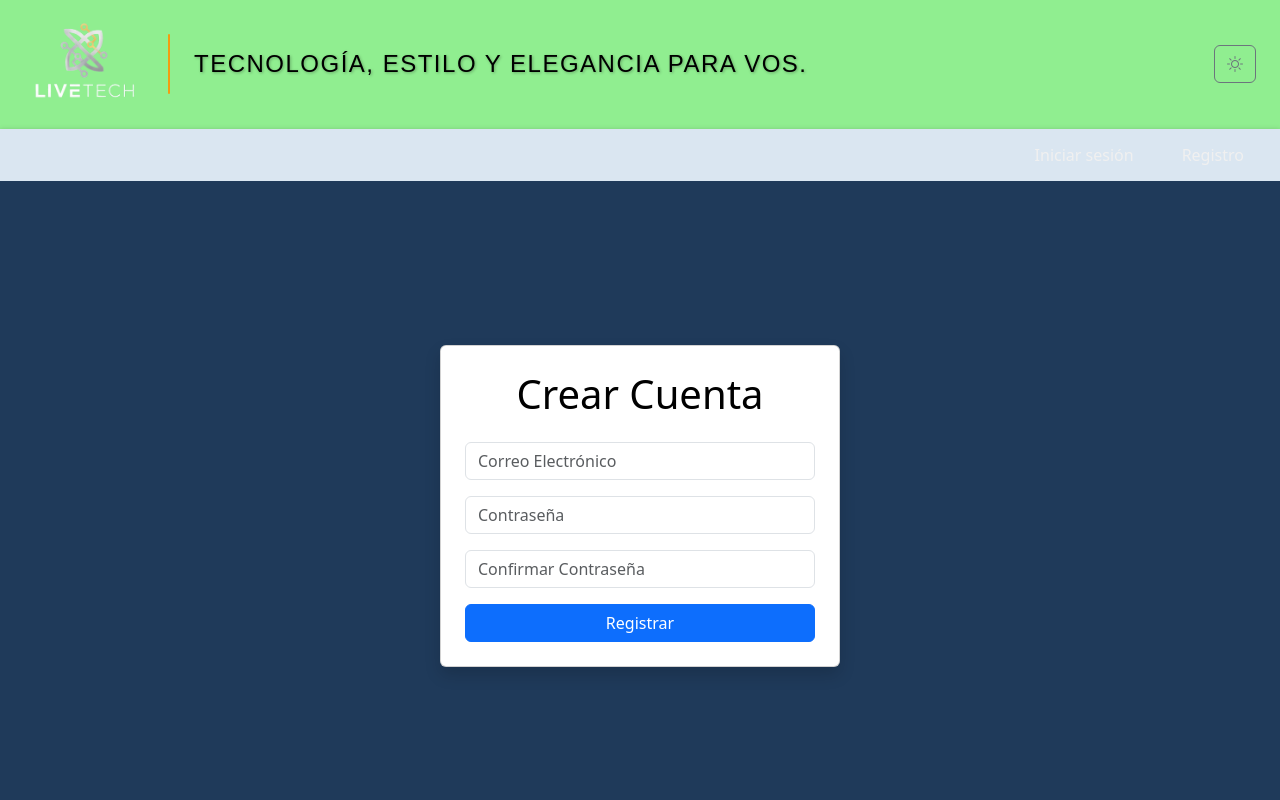
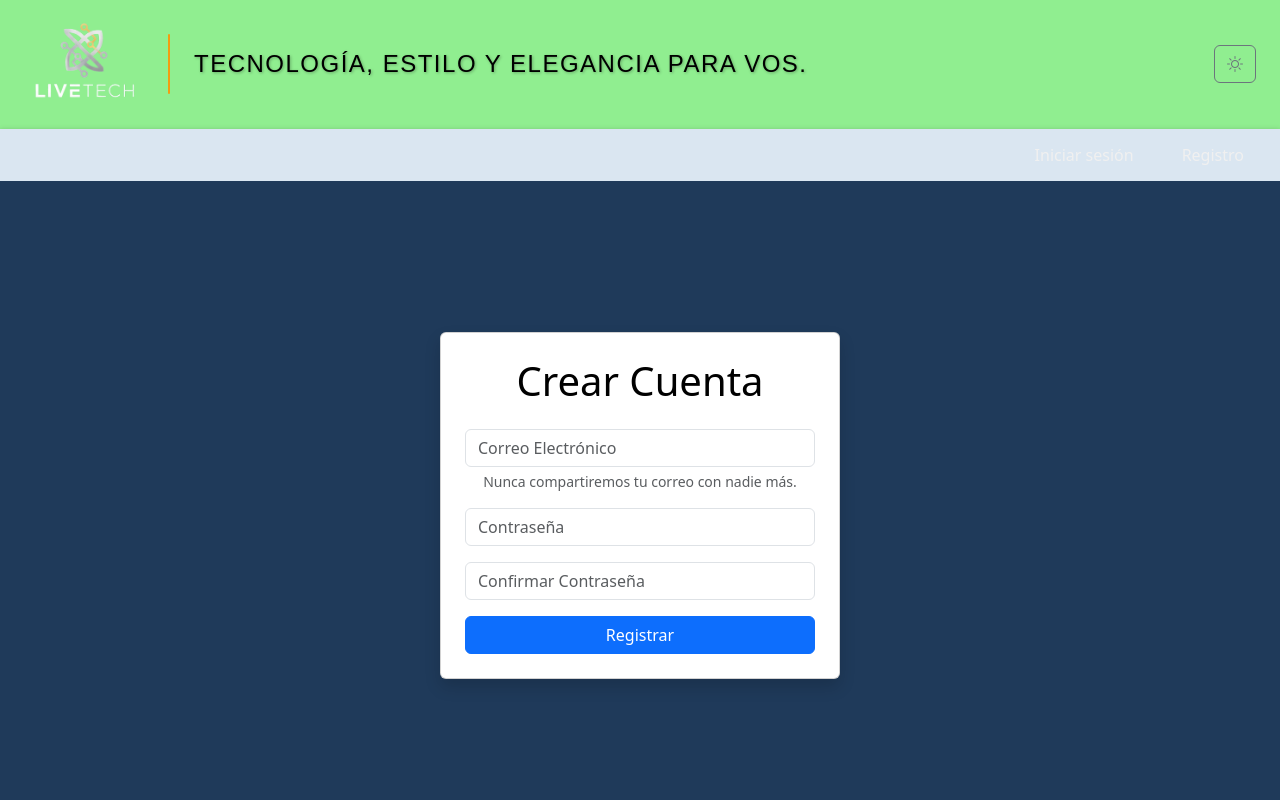
Before and after one commit to Franco46-ochoa/pv_tp_integrador_grupo17, a React (Vite) app: page /FormLogin in a window 1280 px wide. Shown: the top 800 px of the page. Built offline with nearby package versions, Linux system fonts and the light colour scheme; no server answers.

Commit message:
Agrewgado de un texto en registro

```diff
--- a/src/pages/FormLogin.jsx
+++ b/src/pages/FormLogin.jsx
@@ -69,6 +69,7 @@ function FormLogin() {
                                 required
                             />
                             {errors.email && <div className="text-danger">{errors.email}</div>}
+                             <div id="emailHelp" className="form-text">Nunca compartiremos tu correo con nadie más.</div>
                         </div>
                         <div className="mb-3">
                             <input
```
